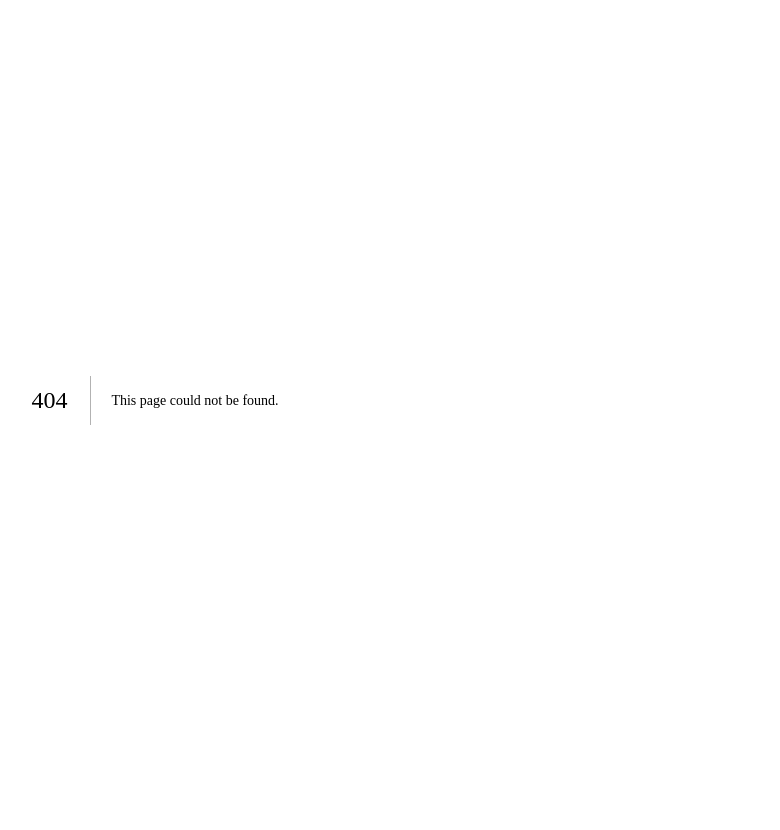
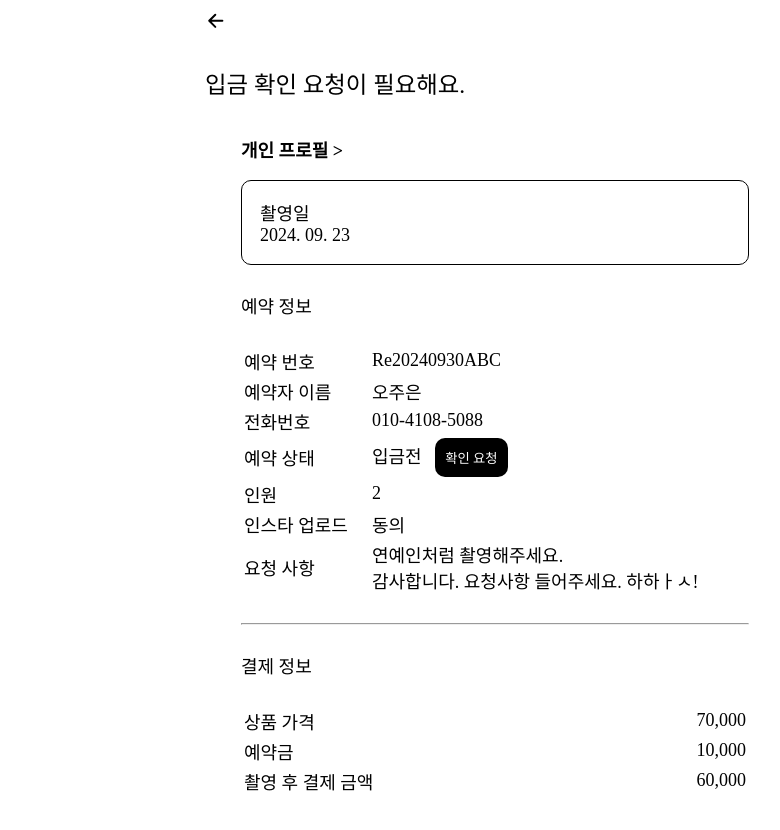
Before and after one commit to yeongipark/soop, a Next.js app: page /reservation/detail in a window 1280 px wide. Before the commit this address had no page. Shown: the top 830 px of the page, without its empty margins (145-925 px from the left). Built offline with nearby package versions, Linux system fonts and the light colour scheme; a web font is replaced by a local one.

Commit message:
feat(mypage): 예약 상세 버튼 누르면 예약 상세 페이지로 넘어가기

```diff
--- /dev/null
+++ b/src/app/(noNav)/reservation/detail/page.module.css
@@ -0,0 +1,49 @@
+.title {
+  margin-top: 1rem;
+  font-size: 1.3rem;
+}
+
+.infoWrap {
+  padding: 2rem;
+}
+
+.productName {
+  font-weight: 600;
+  cursor: pointer;
+}
+
+.productName:hover {
+  text-decoration: underline;
+}
+
+.productName:active {
+  text-decoration: underline;
+}
+
+.date {
+  margin-top: 1rem;
+  border: 1px solid black;
+  border-radius: 10px;
+  padding: 1rem;
+}
+
+.infoTitle {
+  margin: 1.5rem 0;
+}
+
+.infoTable {
+  margin-bottom: 1.5rem;
+}
+
+.infoTable button {
+  background-color: black;
+  color: white;
+}
+
+.infoTable td:nth-child(1) {
+  width: 7rem;
+}
+
+.priceTable td:nth-child(1) {
+  width: 100%;
+}
--- /dev/null
+++ b/src/app/(noNav)/reservation/detail/page.tsx
@@ -0,0 +1,79 @@
+import style from "./page.module.css";
+
+export default function Page() {
+  return (
+    <div className={style.container}>
+      <p className={style.title}>입금 확인 요청이 필요해요.</p>
+      <div className={style.infoWrap}>
+        <p className={style.productName}>개인 프로필 {">"} </p>
+        <p className={style.date}>
+          촬영일
+          <br />
+          2024. 09. 23
+        </p>
+        <p className={style.infoTitle}>예약 정보</p>
+        <div className={style.infoTable}>
+          <table>
+            <tbody>
+              <tr>
+                <td>예약 번호</td>
+                <td>Re20240930ABC</td>
+              </tr>
+              <tr>
+                <td>예약자 이름</td>
+                <td>오주은</td>
+              </tr>
+              <tr>
+                <td>전화번호</td>
+                <td>010-4108-5088</td>
+              </tr>
+              <tr>
+                <td>예약 상태</td>
+                <td>
+                  입금전&nbsp;&nbsp;&nbsp;
+                  <button>확인 요청</button>
+                </td>
+              </tr>
+              <tr>
+                <td>인원</td>
+                <td>2</td>
+              </tr>
+              <tr>
+                <td>인스타 업로드</td>
+                <td>동의</td>
+              </tr>
+              <tr>
+                <td>요청 사항</td>
+                <td>
+                  연예인처럼 촬영해주세요.
+                  <br />
+                  감사합니다. 요청사항 들어주세요. 하하ㅏㅅ!
+                </td>
+              </tr>
+            </tbody>
+          </table>
+        </div>
+        <hr />
+        <p className={style.infoTitle}>결제 정보</p>
+        <div className={style.priceTable}>
+          <table>
+            <tbody>
+              <tr>
+                <td>상품 가격</td>
+                <td>70,000</td>
+              </tr>
+              <tr>
+                <td>예약금</td>
+                <td>10,000</td>
+              </tr>
+              <tr>
+                <td>촬영 후 결제 금액</td>
+                <td>60,000</td>
+              </tr>
+            </tbody>
+          </table>
+        </div>
+      </div>
+    </div>
+  );
+}
--- a/src/components/reservationCheck/card.tsx
+++ b/src/components/reservationCheck/card.tsx
@@ -4,7 +4,9 @@ import style from "./card.module.css";
 export default function Card() {
   return (
     <div className={style.container}>
-      <a className={style.detail}>예약 상세 ></a>
+      <a href="/reservation/detail" className={style.detail}>
+        예약 상세 {">"}
+      </a>
       <p className={style.title}>촬영 완료!</p>
       <p className={style.subTitle}>리뷰 작성 부탁드립니다!</p>
       <div className={style.productWrap}>
```
Also changed, not shown: src/app/(noNav)/reservation/layout.tsx (renamed from src/app/(noNav)/reservation/check/layout.tsx).
